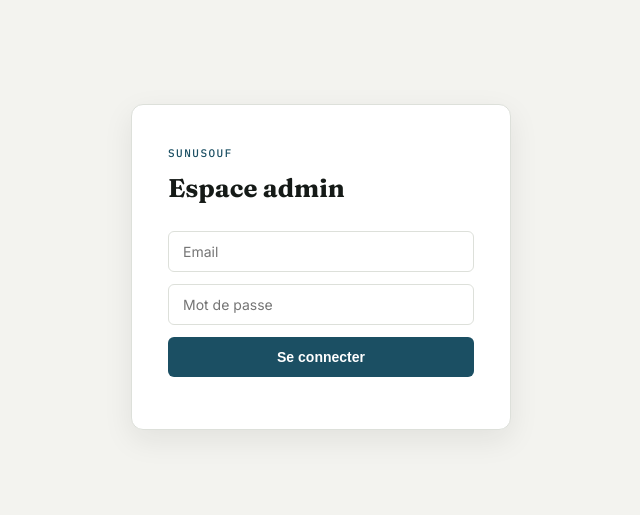
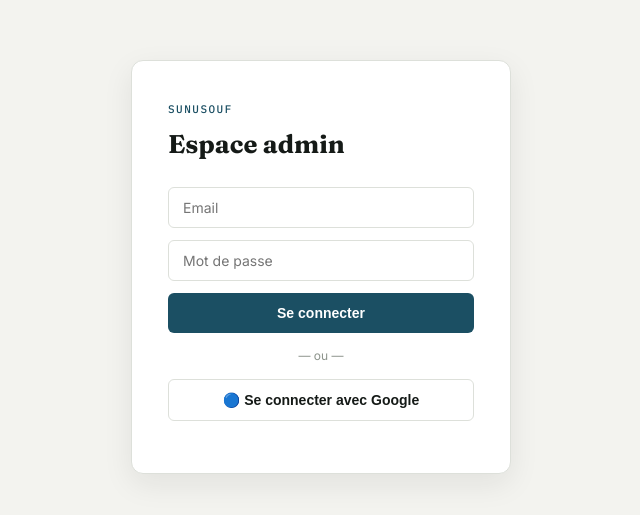
Before and after one commit to zachariathomas59-rgb/Sunusouf, a website: page admin-annonces.html in a window 1280 px wide. Shown: the part 133-648 px from the top of the page, without its empty margins (319-959 px from the left). Drawn offline with nearby package versions, Linux system fonts and the light colour scheme.

Commit message:
Update admin-annonces.html

```diff
--- a/admin-annonces.html
+++ b/admin-annonces.html
@@ -89,6 +89,8 @@ tr:last-child td{border-bottom:none;}
     <input type="email" id="login-email" placeholder="Email" autocomplete="username">
     <input type="password" id="login-password" placeholder="Mot de passe" autocomplete="current-password">
     <button onclick="login()">Se connecter</button>
+    <div style="text-align:center;margin:14px 0;color:var(--gris-mid);font-size:12px;">— ou —</div>
+    <button onclick="loginGoogle()" style="background:var(--blanc);color:var(--noir);border:1.5px solid var(--gris-clair);">🔵 Se connecter avec Google</button>
     <div class="login-msg" id="login-msg"></div>
   </div>
 </div>
@@ -297,6 +299,10 @@ async function checkSession(){
   const { data: { session } } = await db.auth.getSession();
   if (session) showDashboard(session);
 }
+async function loginGoogle(){
+  const { error } = await db.auth.signInWithOAuth({ provider: 'google', options: { redirectTo: window.location.href.split('#')[0] } });
+  if (error) document.getElementById('login-msg').textContent = 'Erreur : ' + error.message;
+}
 async function login(){
   const email = document.getElementById('login-email').value.trim();
   const password = document.getElementById('login-password').value;
```
